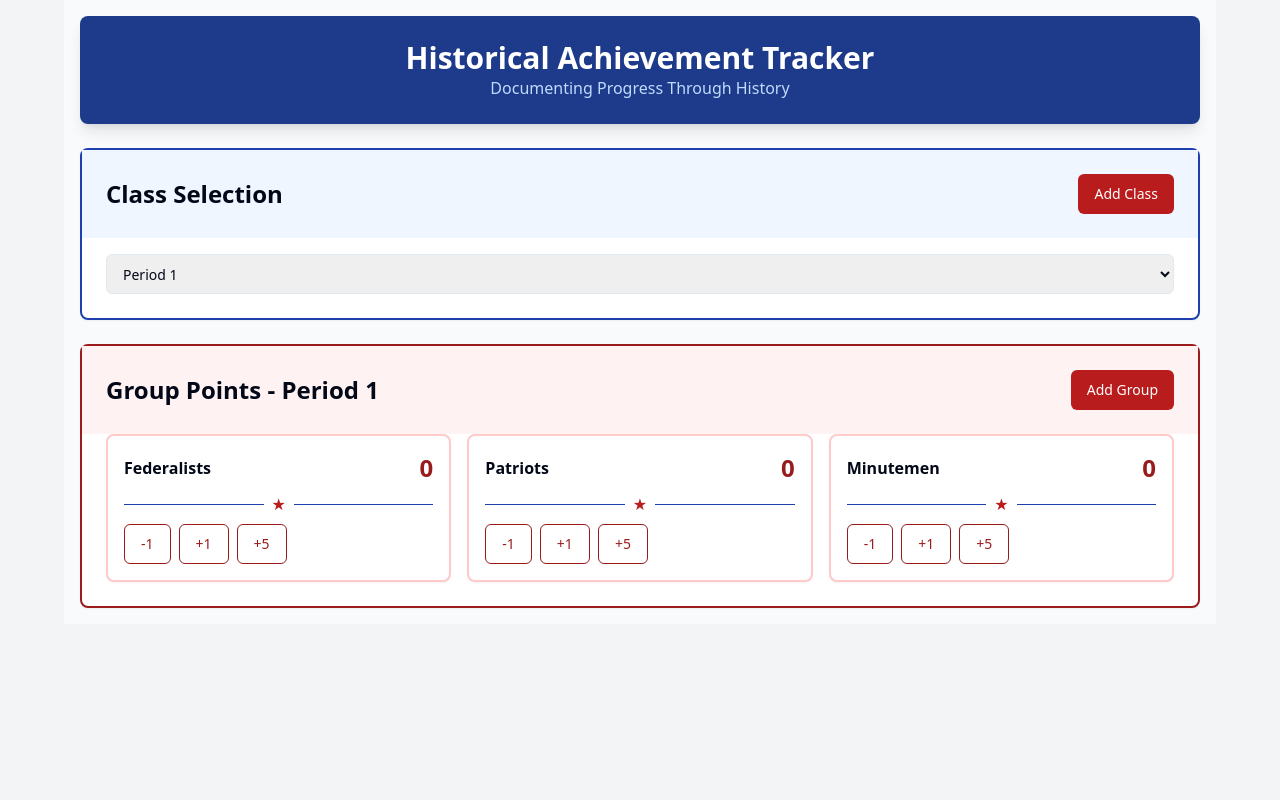
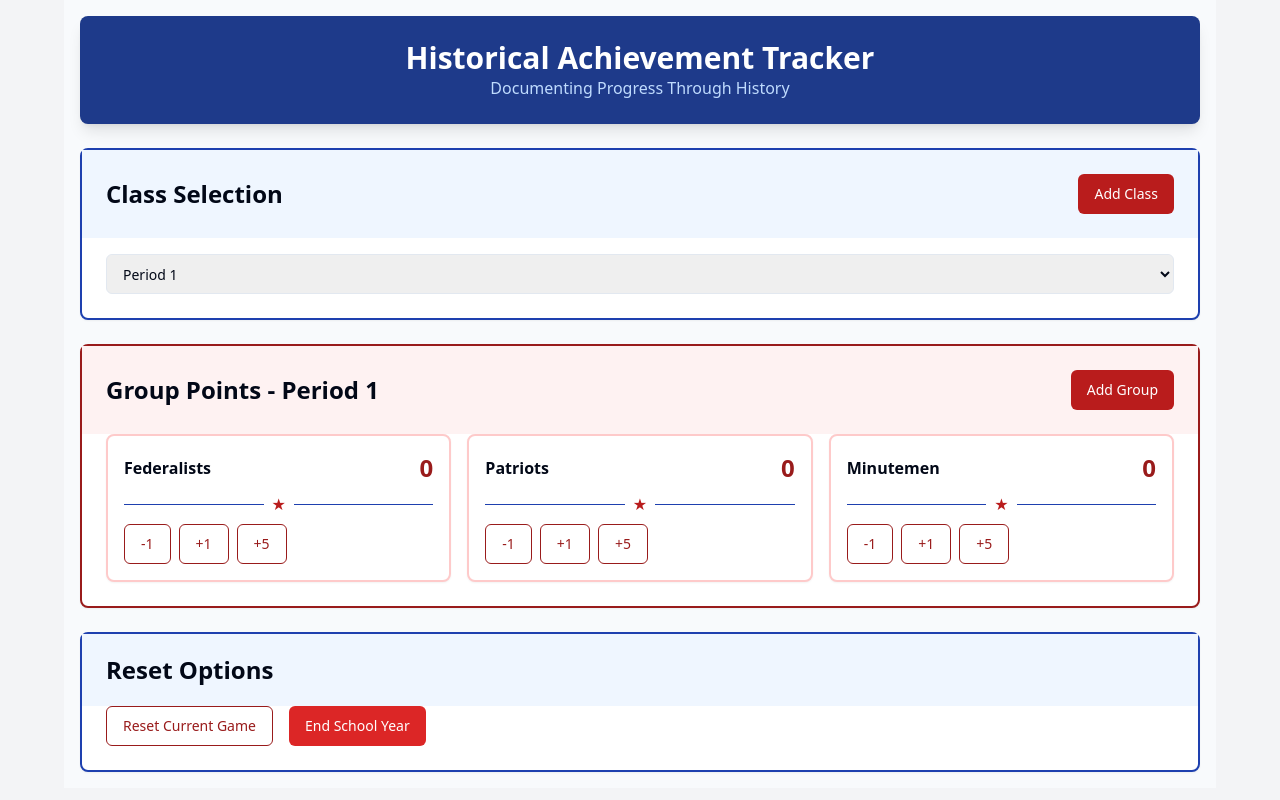
Before and after one commit to rzeedyk/history-points-tracker, a React (Vite) app: page / in a window 1280 px wide. Built offline with nearby package versions, Linux system fonts and the light colour scheme.

Commit message:
Update PointsTracker.tsx

```diff
--- a/src/components/PointsTracker.tsx
+++ b/src/components/PointsTracker.tsx
@@ -344,15 +344,41 @@ const PointsTracker = () => {
         </>
       )}
 
+      {/* Reset Options */}
+<Card className="border-2 border-blue-800">
+  <CardHeader className="bg-blue-50">
+    <CardTitle className="flex items-center gap-2">
+      Reset Options
+    </CardTitle>
+  </CardHeader>
+  <CardContent className="space-y-4">
+    <div className="flex gap-4">
+      <Button
+        onClick={() => setShowResetDialog(true)}
+        variant="outline"
+        className="border-red-800 text-red-800 hover:bg-red-50"
+      >
+        Reset Current Game
+      </Button>
+      <Button
+        onClick={() => setShowEndYearDialog(true)}
+        className="bg-red-600 hover:bg-red-700"
+      >
+        End School Year
+      </Button>
+    </div>
+  </CardContent>
+</Card>
+
 {/* Reset Game Dialog */}
 <AlertDialog open={showResetDialog} onOpenChange={setShowResetDialog}>
   <AlertDialogContent>
     <AlertDialogHeader>
       <AlertDialogTitle>Reset Current Game?</AlertDialogTitle>
       <AlertDialogDescription>
-              This will clear all groups and reset all points to zero. Student
-              names and class information will be preserved. This action cannot
-              be undone.
+        This will clear all groups and reset all points to zero.
+        Student names and class information will be preserved.
+        This action cannot be undone.
       </AlertDialogDescription>
     </AlertDialogHeader>
     <AlertDialogFooter>
```
Lines whose indentation alone changed are shown as unchanged.
